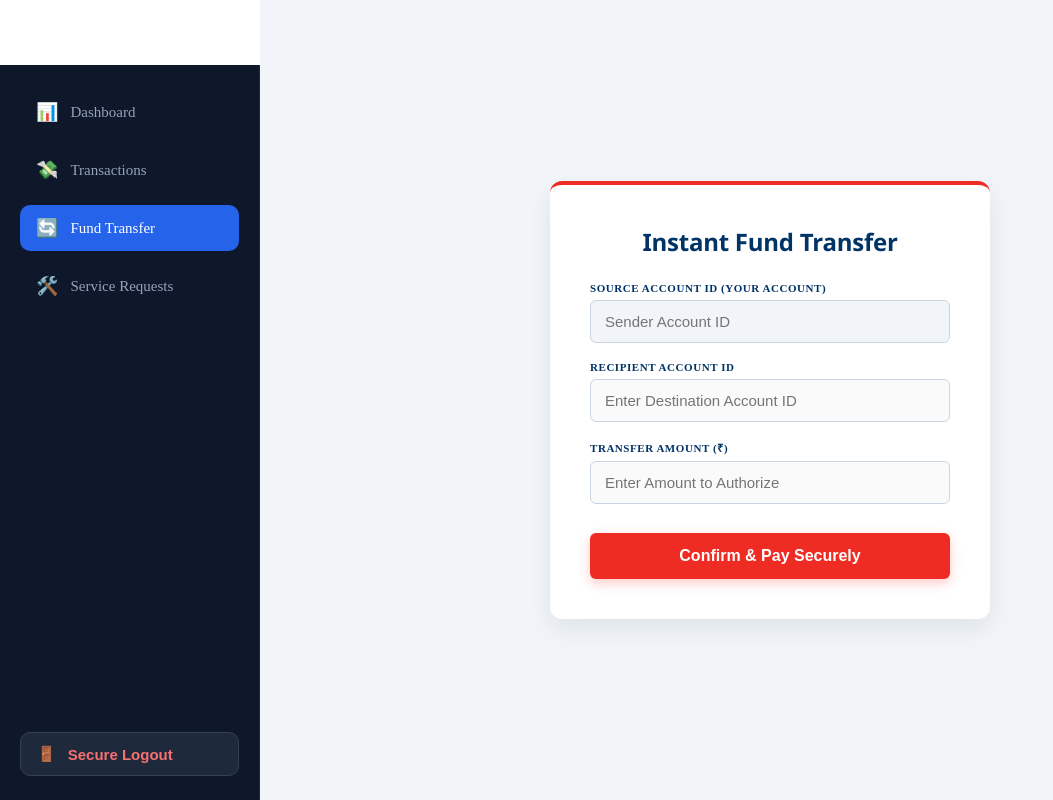
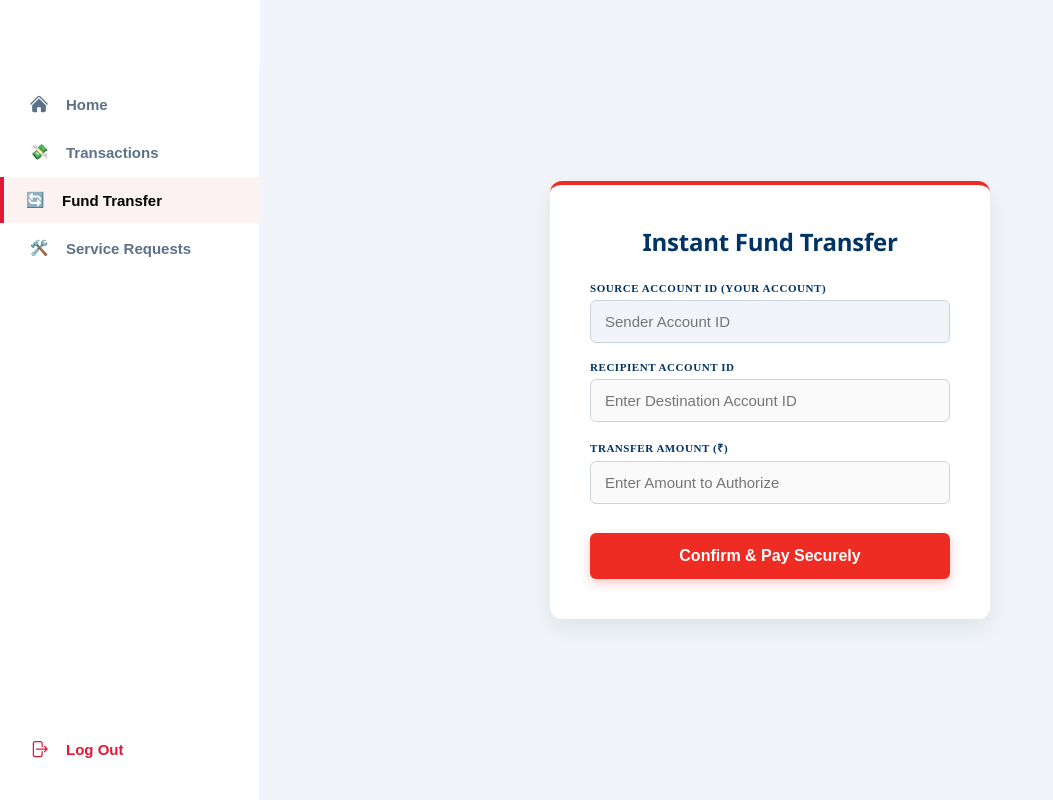
Before and after one commit to ganeshkamble-411/Banking-Feature-Application, an Angular app in the folder frontend/: page /transfer in a window 1280 px wide. Shown: the whole page, without its empty margins (0-1053 px from the left). Built offline with nearby package versions, Linux system fonts and the light colour scheme.

Commit message:
Updated the sidebar laylout in banking Application

```diff
--- a/frontend/src/app/components/sidebar/sidebar.component.css
+++ b/frontend/src/app/components/sidebar/sidebar.component.css
@@ -4,78 +4,113 @@
     box-sizing: border-box;
 }
 
-/* Sidebar Container */
+/* Sidebar Container (Sleek White Portal Layout) */
 .kotak-sidebar-container {
     width: 260px;
-    height: calc(100vh - 65px); /* Header ki height 65px minus ki */
-    background: #0f172a;
+    height: calc(100vh - 65px); /* Header height clearance */
+    background: #ffffff;
     position: fixed;
-    top: 65px; /* Header ke exact neeche se start hoga */
+    top: 65px;
     left: 0;
-    padding: 24px 20px;
+    padding: 16px 0px; /* Screenshot me side padding nahi hai, links full width stretch hain */
     display: flex;
     flex-direction: column;
-    justify-content: space-between; /* Links upar aur logout button automatic bottom me */
-    border-right: 1px solid #1e293b;
-    z-index: 99; /* Header se thoda kam */
+    justify-content: space-between;
+    border-right: 1px solid #f1f5f9; /* Ekdum halki soft line right side me */
+    z-index: 99;
+    font-family: sans-serif;
 }
 
 .sidebar-nav-menu {
     display: flex;
     flex-direction: column;
-    gap: 12px;
+    gap: 2px; /* Screenshot ke mutabik links paas-paas hain */
 }
 
-/* Interactive Navigation Link */
+/* Interactive Navigation Link - Steel Blue Typography */
 .nav-item-link {
     display: flex;
     align-items: center;
-    gap: 12px;
+    gap: 16px;
     text-decoration: none;
-    color: #94a3b8;
-    padding: 12px 16px;
-    border-radius: 10px;
+    color: #5c728a; /* Original Kotak screenshot ka muted steel blue color */
+    padding: 12px 24px;
     font-size: 15px;
-    font-weight: 500;
-    transition: all 0.2s ease;
+    font-weight: 600; /* Medium bold typography standard */
+    transition: all 0.15s ease;
+    border-left: 4px solid transparent; /* Hidden by default to avoid layout shifting */
 }
 
+/* Hover State - Soft Gray/Pink Tint */
 .nav-item-link:hover {
-    background: #1e293b;
-    color: #ffffff;
+    background: #f8fafc;
+    color: #1e293b;
 }
 
+/* FIXED: Screenshot Match - Active Link State with Left Red Bar */
 .active-link {
-    background: #2563eb !important; /* Kotak active status theme */
-    color: #ffffff !important;
+    background: #fdf2f2 !important; /* Premium light pinkish-red hue */
+    color: #000000 !important; /* Screenshot me active link ka text black hai! */
+    font-weight: 700;
+    border-left: 4px solid #e31837 !important; /* Left side vertical red highlight band */
+    padding-left: 20px; /* Padding adjust kiya taaki border aane par icon hil na jaye */
 }
 
+/* Icon Wrapper (Ensures precise alignment with text center) */
 .nav-icon {
-    font-size: 18px;
+    display: flex;
+    align-items: center;
+    justify-content: center;
+    width: 22px;
+    height: 22px;
+    flex-shrink: 0;
+}
+
+/* SVG Color Engine */
+.custom-svg-icon {
+    width: 20px;
+    height: 20px;
+    fill: currentColor; /* Text color automatic pick karega */
+    transition: fill 0.15s ease;
+}
+
+/* Active State Icon override */
+.active-link .custom-svg-icon {
+    fill: #000000; /* Active state par icon bhi solid black */
 }
 
 /* Sidebar Footer area logout alignment */
 .sidebar-footer {
     margin-top: auto;
+    padding: 12px 0px;
+}
+
+/* Logout Option Styling (Exact Replica of Screenshot) */
+.logout-icon {
+    display: flex;
+    align-items: center;
+    justify-content: center;
+    width: 22px;
+    height: 22px;
+    flex-shrink: 0;
 }
 
 .logout-btn {
     width: 100%;
     display: flex;
     align-items: center;
-    gap: 12px;
-    background: #1e293b;
-    border: 1px solid #334155;
-    color: #f87171; /* Warning soft red */
-    padding: 12px 16px;
-    border-radius: 10px;
+    gap: 16px;
+    padding: 12px 24px;
+    font-size: 15px;
+    font-weight: 700;
+    color: #e31837; /* Strict Kotak Signature Red */
+    background: transparent;
+    border: none;
     cursor: pointer;
-    font-size: 15px;
-    font-weight: 600;
-    transition: all 0.2s ease;
+    transition: background-color 0.15s;
+    border-left: 4px solid transparent;
 }
 
 .logout-btn:hover {
-    background: #ef4444;
-    color: #ffffff;
+    background-color: #fdf2f2; /* Hover par same active link jaisa feeling */
 }
--- a/frontend/src/app/components/sidebar/sidebar.component.html
+++ b/frontend/src/app/components/sidebar/sidebar.component.html
@@ -2,8 +2,13 @@
   <nav class="sidebar-nav-menu">
 
     <a routerLink="/dashboard" routerLinkActive="active-link" class="nav-item-link">
-      <span class="nav-icon">📊</span>
-      <span class="nav-text">Dashboard</span>
+      <span class="nav-icon">
+        <svg xmlns="http://www.w3.org/2000/svg" viewBox="0 0 24 24" fill="currentColor" class="custom-svg-icon">
+          <path d="M11.47 3.841a.75.75 0 0 1 1.06 0l8.69 8.69a.75.75 0 1 0 1.06-1.061l-8.689-8.69a2.25 2.25 0 0 0-3.182 0l-8.69 8.69a.75.75 0 1 0 1.061 1.06l8.69-8.689Z" />
+          <path d="m12 5.432 8.159 8.159c.03.03.06.058.091.086v6.198c0 1.035-.84 1.875-1.875 1.875H15a.75.75 0 0 1-.75-.75v-4.5a.75.75 0 0 0-.75-.75h-3a.75.75 0 0 0-.75.75V21a.75.75 0 0 1-.75.75H5.625a1.875 1.875 0 0 1-1.875-1.875v-6.198a2.29 2.29 0 0 0 .091-.086L12 5.432Z" />
+        </svg>
+      </span>
+      <span class="nav-text">Home</span>
     </a>
 
     <a routerLink="/transactions" routerLinkActive="active-link" class="nav-item-link">
@@ -16,11 +21,6 @@
       <span class="nav-text">Fund Transfer</span>
     </a>
 
-    <!-- <a routerLink="/profile" routerLinkActive="active-link" class="nav-item-link">
-      <span class="nav-icon">👤</span>
-      <span class="nav-text">My Profile</span>
-    </a> -->
-
     <a routerLink="/services" routerLinkActive="active-link" class="nav-item-link">
       <span class="nav-icon">🛠️</span>
       <span class="nav-text">Service Requests</span>
@@ -29,9 +29,13 @@
   </nav>
 
   <div class="sidebar-footer">
-    <button class="logout-btn" (click)="logout()">
-      <span class="logout-icon">🚪</span>
-      <span class="nav-text">Secure Logout</span>
-    </button>
-  </div>
+  <button class="logout-btn" (click)="logout()">
+    <span class="logout-icon">
+      <svg xmlns="http://www.w3.org/2000/svg" viewBox="0 0 24 24" fill="currentColor" class="custom-svg-icon">
+        <path fillRule="evenodd" d="M7.5 3.75A1.5 1.5 0 0 0 6 5.25v13.5a1.5 1.5 0 0 0 1.5 1.5h6a1.5 1.5 0 0 0 1.5-1.5V15a.75.75 0 0 1 1.5 0v3.75a3 3 0 0 1-3 3h-6a3 3 0 0 1-3-3V5.25a3 3 0 0 1 3-3h6a3 3 0 0 1 3 3V9A.75.75 0 0 1 15 9V5.25a1.5 1.5 0 0 0-1.5-1.5h-6Zm10.72 4.72a.75.75 0 0 1 1.06 0l3 3a.75.75 0 0 1 0 1.06l-3 3a.75.75 0 1 1-1.06-1.06l1.72-1.72H9a.75.75 0 0 1 0-1.5h10.94l-1.72-1.72a.75.75 0 0 1 0-1.06Z" clipRule="evenodd" />
+      </svg>
+    </span>
+    <span class="nav-text">Log Out</span>
+  </button>
+</div>
 </aside>
--- a/frontend/src/app/pages/login/login.component.html
+++ b/frontend/src/app/pages/login/login.component.html
@@ -10,7 +10,7 @@
     <div class="right-panel">
       <h2>Login Page</h2>
 
-      <form [formGroup] = "loginForm" (ngSubmit) = "loginUser()">
+      <form [formGroup]="loginForm" (ngSubmit)="loginUser()">
 
         <div class="input-group">
           <input type="email" placeholder="Registered Email (e.g. user@gmail.com)" formControlName="email" />
@@ -28,6 +28,10 @@
           </div>
         </div>
 
+        <div class="forgot-link-container">
+          <a href="javascript:void(0)" (click)="openForgotModal()">Forgot Password?</a>
+        </div>
+
         <button type="submit">Sign In Securely</button>
       </form>
 
@@ -39,3 +43,33 @@
 
   </div>
 </div>
+
+<div class="custom-modal-overlay" *ngIf="showForgotModal">
+  <div class="custom-modal-card">
+
+    <div class="modal-header">
+      <h3>Reset Password</h3>
+      <button class="close-btn" (click)="closeForgotModal()">&times;</button>
+    </div>
+
+    <div class="modal-body">
+      <p class="modal-instruction">Apna registered email aur naya password enter karke update karein.</p>
+
+      <div class="modal-input-group">
+        <label>Registered Email</label>
+        <input type="email" [(ngModel)]="forgotEmail" placeholder="e.g. karry@gmail.com" />
+      </div>
+
+      <div class="modal-input-group">
+        <label>New Password</label>
+        <input type="password" [(ngModel)]="forgotNewPassword" placeholder="Enter new password" />
+      </div>
+    </div>
+
+    <div class="modal-footer">
+      <button class="btn-secondary" (click)="closeForgotModal()">Cancel</button>
+      <button class="btn-primary" (click)="submitDirectPasswordReset()">Update Password</button>
+    </div>
+
+  </div>
+</div>
--- a/frontend/src/app/services/auth.service.ts
+++ b/frontend/src/app/services/auth.service.ts
@@ -1,6 +1,6 @@
 import { Injectable } from '@angular/core';
 import { HttpClient } from '@angular/common/http';
-import { Observable, tap } from 'rxjs';
+import { Observable } from 'rxjs';
 
 @Injectable({
   providedIn: 'root'
@@ -15,7 +15,6 @@ export class AuthService {
   }
 
   login(loginData: any): Observable<any> {
-    // responseType: 'text' rakhenge kyunki raw response handle karna asan hai angular pipelines me
     return this.http.post(`${this.baseUrl}/login`, loginData, { responseType: 'text' });
   }
 
@@ -26,4 +25,9 @@ export class AuthService {
   isLoggedIn(): boolean {
     return !!localStorage.getItem('userEmail');
   }
+
+  // 🔑 Direct Password Reset Pipeline
+  forgotPasswordReset(payload: any): Observable<any> {
+    return this.http.post(`${this.baseUrl}/forgot-password-reset`, payload);
+  }
 }
```
Also changed, not shown: frontend/src/app/app.routes.ts (+4 -4 lines), frontend/src/app/pages/login/login.component.css (+170 -2 lines), frontend/src/app/pages/login/login.component.ts (+59 -5 lines), frontend/src/app/pages/register/register.component.html (line endings or trailing spaces).
